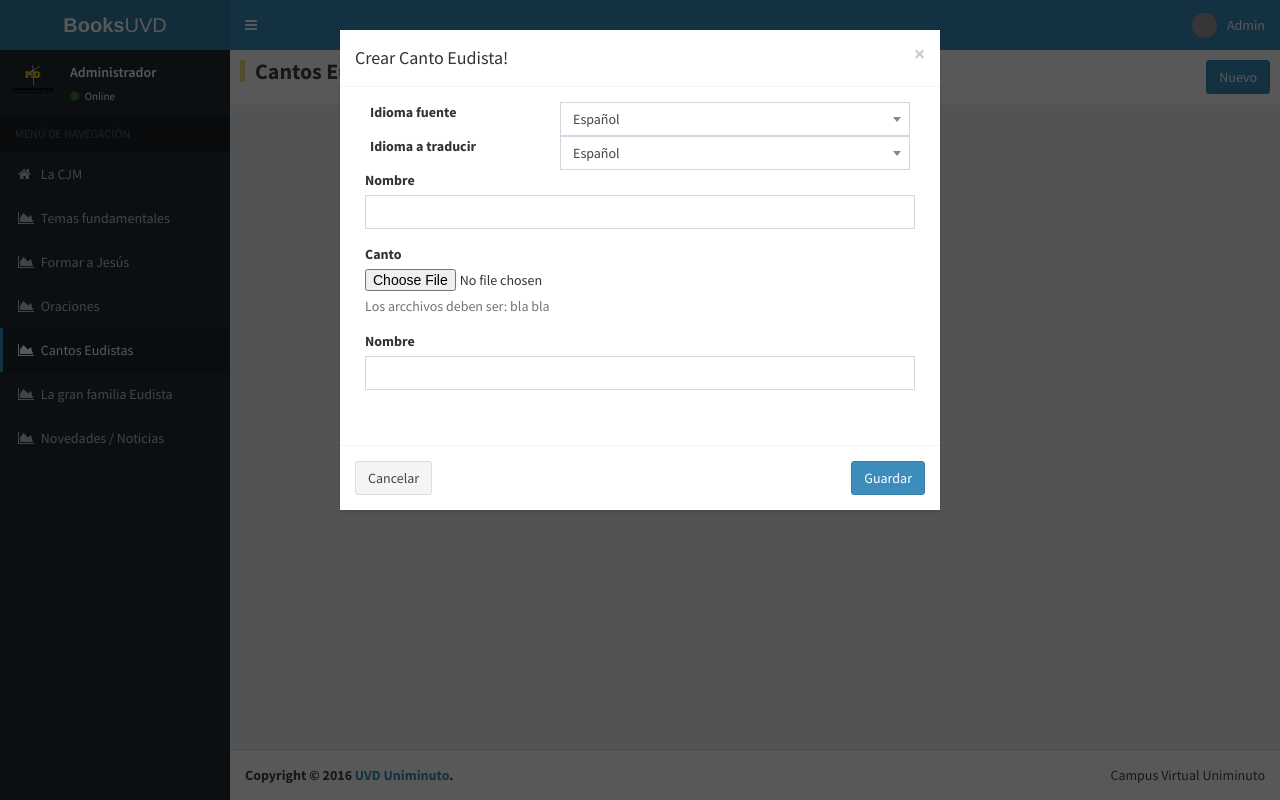
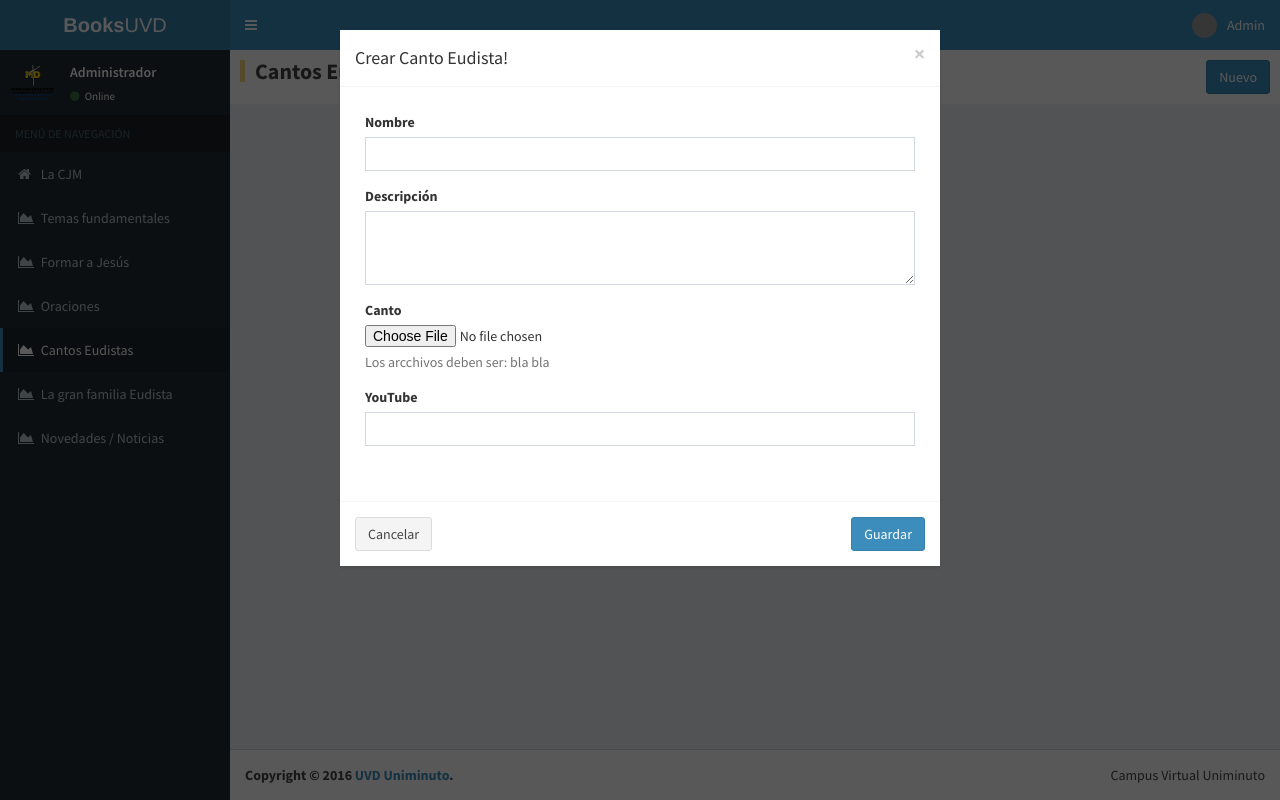
Before and after one commit to andres0404/eudismo, a PHP site: page /admin/cantos/ in a window 1280 px wide, after a click on "Nuevo". Run offline with PHP 8.4, Linux system fonts and the light colour scheme; grey boxes are pictures that could not be loaded.

Commit message:
Modulos guardando y consultando

```diff
--- a/admin/cantos/index.php
+++ b/admin/cantos/index.php
@@ -122,7 +122,7 @@
                 <ul class="sidebar-menu" data-widget="tree">
                     <li class="header">MENÚ DE NAVEGACIÓN</li>
                     <li>
-                        <a href="../">
+                        <a href="../cjm/">
                             <i class="fa fa-home"></i> <span>La CJM</span>
                         </a>
                     </li>
@@ -261,43 +261,26 @@
                 </div>
                     <div class="form-group">
                         <!-- Selector de idioma fuente -->
-                        <label for="idOrigen" class="col-sm-4 control-label">Idioma fuente</label>
-                        <div class="col-sm-8">
-                            <select class="form-control select2" style="width: 100%;"  id="idOrigen">
-                                <option value="es" selected = "selected">Español</option>
-                                <option value="en">Inglés</option>
-                                <option value="de">Alemán</option>
-                                <option value="fr">Francés</option>
-                                <option value="it">Italiano</option>
-                                <option value="pt">Portugues</option>
-                            </select>
-                        </div>
-                        <!-- Selector de idioma a traducir -->
-                        <label for="idTraducir" class="col-sm-4 control-label">Idioma a traducir</label>
-                        <div class="col-sm-8">
-                            <select class="form-control select2" style="width: 100%;"  id="idTraducir">
-                                <option value="es" selected = "selected">Español</option>
-                                <option value="en">Inglés</option>
-                                <option value="de">Alemán</option>
-                                <option value="fr">Francés</option>
-                                <option value="it">Italiano</option>
-                                <option value="pt">Portugues</option>
-                            </select>
-                        </div>
+
+                        <input type="hidden" class="form-control" id="id_articulo" name="id_articulo">
                         <form role="form" id="frm_standar">
                             <div class="box-body">
                                 <div class="form-group">
                                     <label for="ora_nombre">Nombre</label>
-                                    <input type="text" class="form-control" id="ora_nombre">
+                                    <input type="text" class="form-control" id="cu_titulo" name="cu_titulo">
                                 </div>
                                 <div class="form-group">
-                                    <label for="exampleInputFile">Canto</label>
-                                    <input type="file" id="exampleInputFile">
+                                    <label>Descripción</label>
+                                    <textarea class="form-control"  name="cu_desc" id="cu_desc" rows="3"></textarea>
+                                </div>
+                                <div class="form-group">
+                                    <label for="archivo_multi">Canto</label>
+                                    <input type="file" id="exampleInputFile" id="archivo_multi" name="archivo_multi">
                                     <p class="help-block">Los arcchivos deben ser: bla bla</p>
                                 </div>
                                 <div class="form-group">
-                                    <label for="ora_nombre">Nombre</label>
-                                    <input type="text" class="form-control" id="ora_nombre">
+                                    <label for="ora_nombre">YouTube</label>
+                                    <input type="text" class="form-control" id="cu_url" name="cu_url">
                                 </div>
                             </div>
 
@@ -309,7 +292,7 @@
                 </div>
                 <div class="modal-footer">
                   <button type="button" class="btn btn-default pull-left" data-dismiss="modal">Cancelar</button>
-                  <button type="button" class="btn btn-primary" onclick="trad.init('frm_standar', 5)">Guardar</button>
+                  <button type="button" class="btn btn-primary" onclick="trad.sendDataCantos()">Guardar</button>
                 </div>
             </div>
         <!-- /.modal-content -->
```
